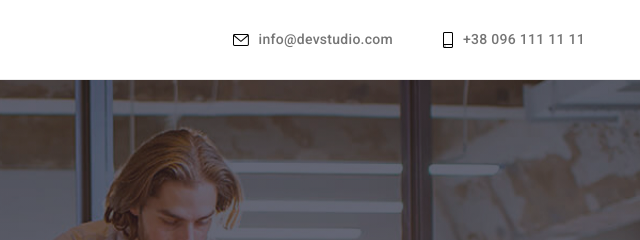
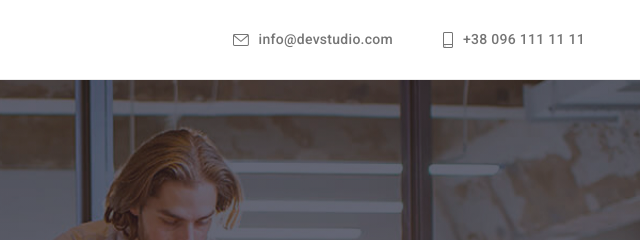
Before and after one commit to MeatyRenegade/goit-markup-hw-04, a plain HTML site: page index.html in a window 1280 px wide. Shown: the top 240 px of the page, 640-1280 px from the left. Drawn offline with nearby package versions, Linux system fonts and the light colour scheme.

Commit message:
Добавлен цвет иконок в контакте

```diff
--- a/css/styles.css
+++ b/css/styles.css
@@ -138,7 +138,12 @@ body {
   padding-top: 200px;
   padding-bottom: 200px;
   background-color: var(--hero-backg-cl);
-  background-image: radial-gradient(circle at center, rgba(47, 48, 58, 0.4), rgba(47, 48, 58, 0.4)), url(../img/herobackgrund.jpg);
+  background-image: radial-gradient(
+      circle at center,
+      rgba(47, 48, 58, 0.4),
+      rgba(47, 48, 58, 0.4)
+    ),
+    url(../img/herobackgrund.jpg);
   background-size: cover;
   background-repeat: no-repeat;
   background-position: center;
@@ -196,7 +201,8 @@ body {
   border-radius: 4px;
   color: var(--fill-in-color);
   background-color: var(--hover-color);
-  box-shadow: 0px 3px 1px rgba(0, 0, 0, 0.1), 0px 1px 2px rgba(0, 0, 0, 0.08), 0px 2px 2px rgba(0, 0, 0, 0.12);
+  box-shadow: 0px 3px 1px rgba(0, 0, 0, 0.1), 0px 1px 2px rgba(0, 0, 0, 0.08),
+    0px 2px 2px rgba(0, 0, 0, 0.12);
 }
 
 .footer-bg {
@@ -247,7 +253,8 @@ body {
   width: 270px;
   height: 428px;
   background: var(--fill-in-color);
-  box-shadow: 0px 1px 3px rgba(0, 0, 0, 0.12), 0px 1px 1px rgba(0, 0, 0, 0.14), 0px 2px 1px rgba(0, 0, 0, 0.2);
+  box-shadow: 0px 1px 3px rgba(0, 0, 0, 0.12), 0px 1px 1px rgba(0, 0, 0, 0.14),
+    0px 2px 1px rgba(0, 0, 0, 0.2);
   border-radius: 0px 0px 4px 4px;
 }
 
@@ -292,7 +299,8 @@ body {
 }
 
 .grid-item:hover {
-  box-shadow: 0px 1px 1px rgba(0, 0, 0, 0.12), 0px 4px 4px rgba(0, 0, 0, 0.06), 1px 4px 6px rgba(0, 0, 0, 0.16);
+  box-shadow: 0px 1px 1px rgba(0, 0, 0, 0.12), 0px 4px 4px rgba(0, 0, 0, 0.06),
+    1px 4px 6px rgba(0, 0, 0, 0.16);
 }
 
 .ourworks-desc {
@@ -451,6 +459,7 @@ body {
   width: 16px;
   height: 12px;
   margin-right: 10px;
+  fill: var(--main-text-color);
 }
 
 .link-header:hover .mailto-svg,
@@ -462,6 +471,7 @@ body {
   width: 10px;
   height: 16px;
   margin-right: 10px;
+  fill: var(--main-text-color);
 }
 
 .link-header:hover .tel-svg,
```
